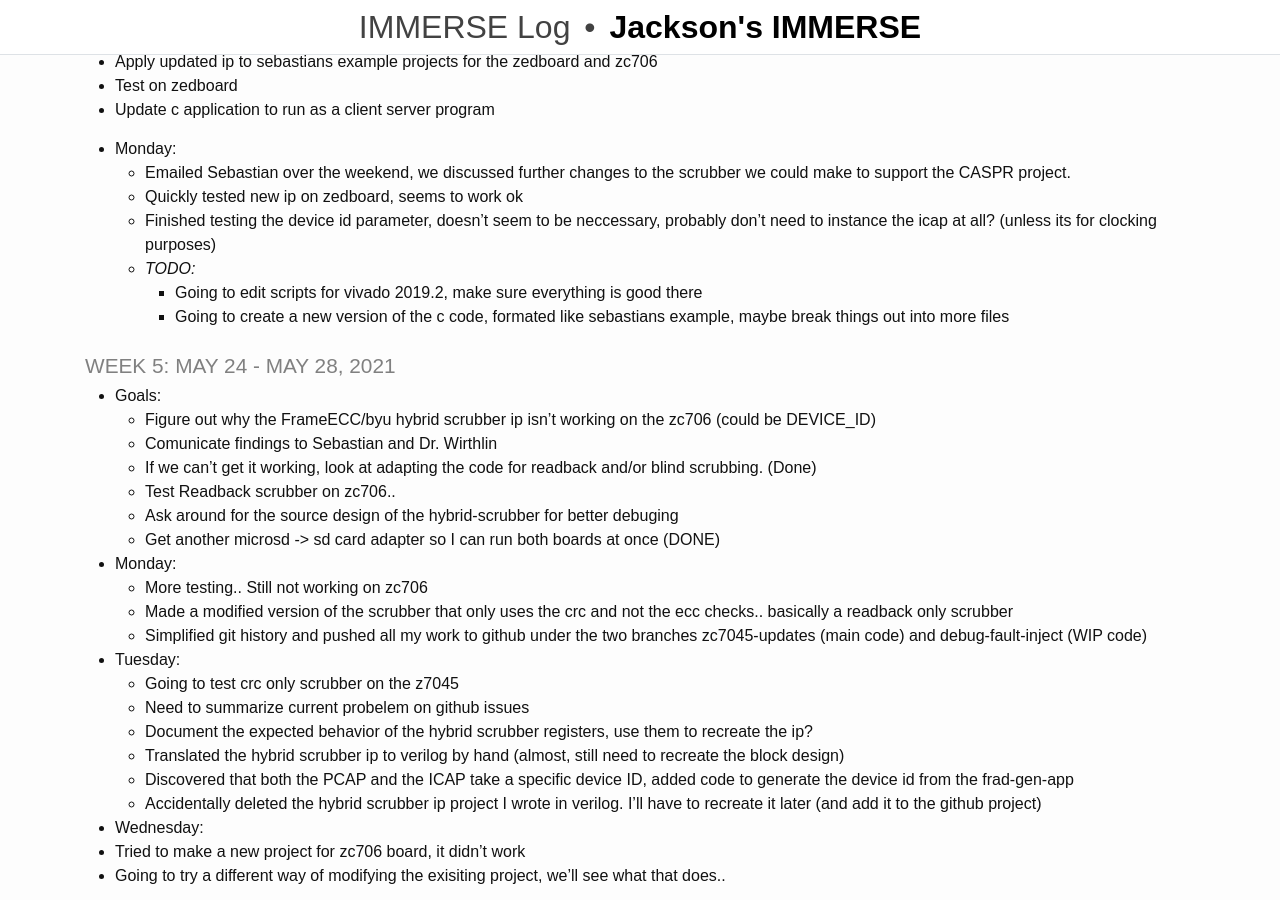
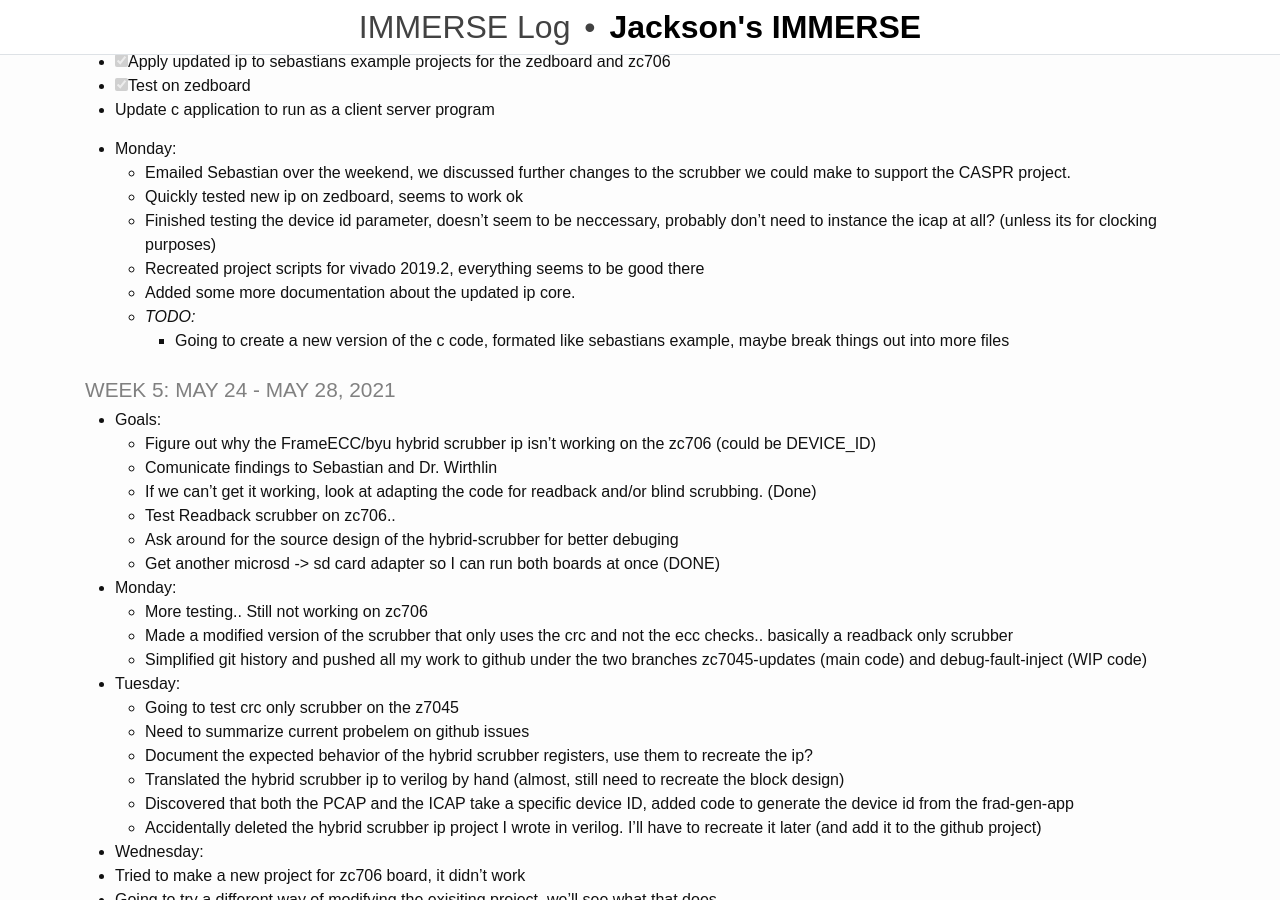
Before and after one commit to rjsmith1999/IMMERSE, a Jekyll site: the page built from _pages/log.md, in a window 1280 px wide and 900 px high, scrolled down 344 px. Built offline with Jekyll 4.4.1, drawn with Linux system fonts in a browser that asks for light colours.

Commit message:
Update log

```diff
--- a/_pages/log.md
+++ b/_pages/log.md
@@ -16,16 +16,17 @@ title: IMMERSE Log
 
 ### Week 5: June 1 - June 4, 2021
 * **Goals**:
- - Apply updated ip to sebastians example projects for the zedboard and zc706
- - Test on zedboard
+ - [x] Apply updated ip to sebastians example projects for the zedboard and zc706
+ - [x] Test on zedboard
  - Update c application to run as a client server program
 
 * **Monday**:
   - Emailed Sebastian over the weekend, we discussed further changes to the scrubber we could make to support the CASPR project.
   - Quickly tested new ip on zedboard, seems to work ok
   - Finished testing the device id parameter, doesn't seem to be neccessary, probably don't need to instance the icap at all? (unless its for clocking purposes)
+  - Recreated project scripts for vivado 2019.2, everything seems to be good there
+  - Added some more documentation about the updated ip core.
   - _TODO:_
-    - Going to edit scripts for vivado 2019.2, make sure everything is good there
     - Going to create a new version of the c code, formated like sebastians example, maybe break things out into more files
 
 
```
